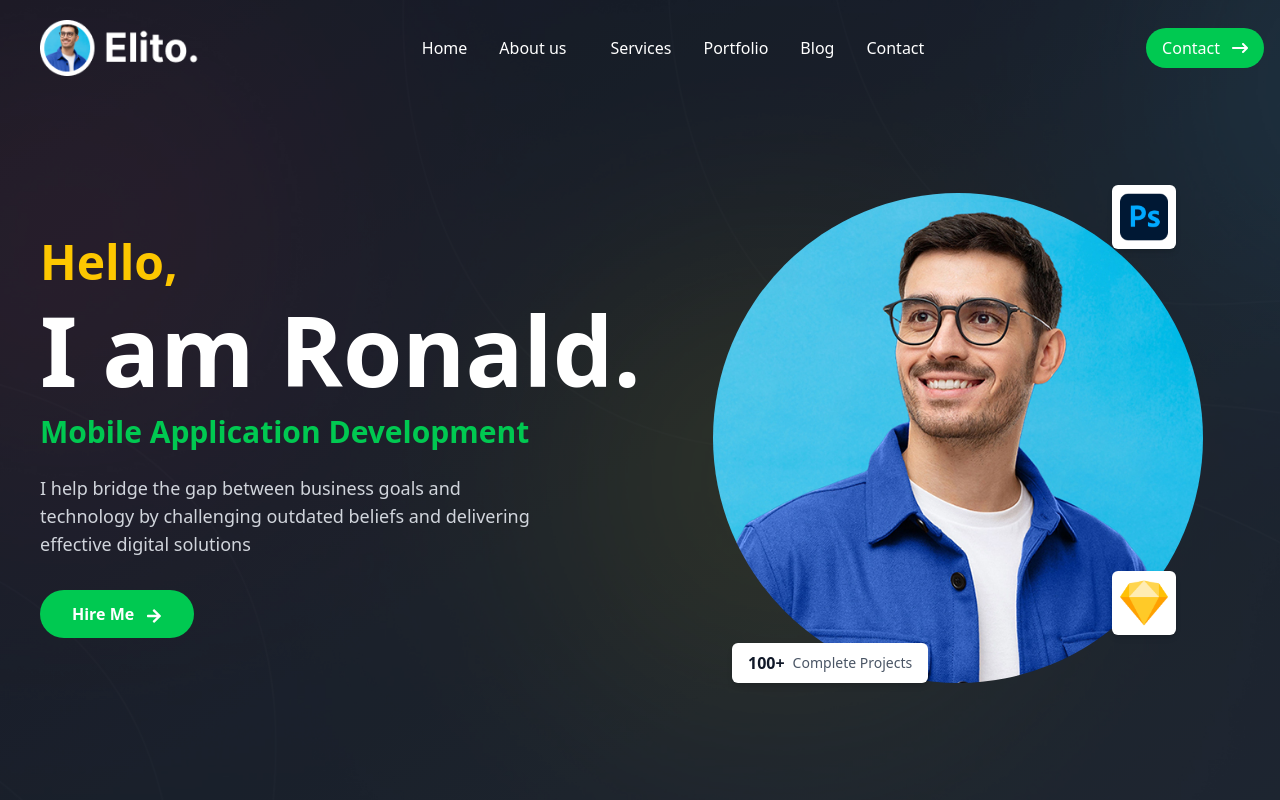
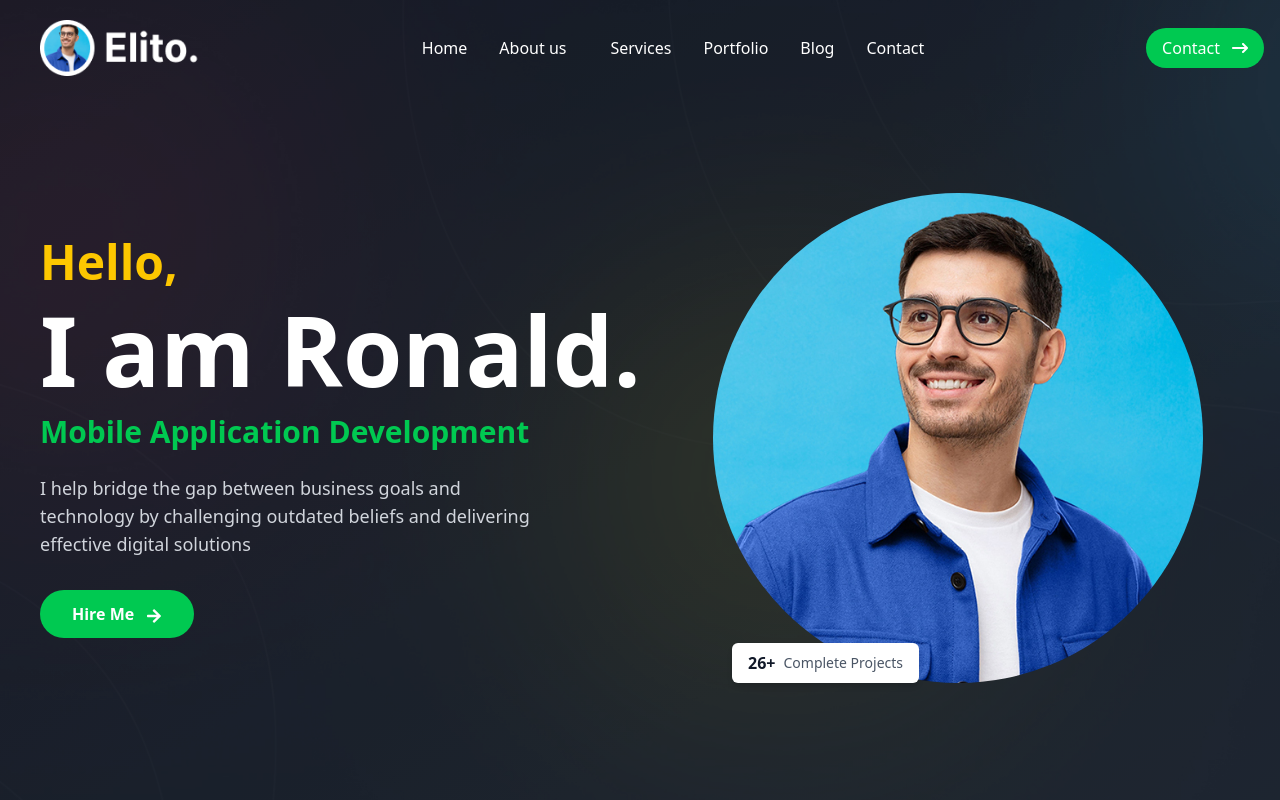
Before and after one commit to AhmadMahmoodRana-dev/SirMobin, a React (Vite) app: page / in a window 1280 px wide. Shown: the top 800 px of the page. Built offline with nearby package versions, Linux system fonts and the light colour scheme.

Commit message:
hero update

```diff
--- a/src/components/Home/Hero.jsx
+++ b/src/components/Home/Hero.jsx
@@ -112,7 +112,7 @@ const Hero = () => {
               </div>
 
               {/* Software Icons */}
-              <div className="absolute -top-2 right-1 lg:right-22 z-20 bg-white p-2 rounded-md shadow-md">
+              {/* <div className="absolute -top-2 right-1 lg:right-22 z-20 bg-white p-2 rounded-md shadow-md">
                 <img
                   src={photoshop}
                   alt="Photoshop Icon"
@@ -121,12 +121,12 @@ const Hero = () => {
               </div>
               <div className="absolute bottom-12 right-1 lg:right-22 z-20 bg-white p-2 rounded-md shadow-md">
                 <img src={sketch} alt="Sketch Icon" className="w-12 h-12" />
-              </div>
+              </div> */}
 
               {/* Projects Completed Badge */}
               <div className="absolute bottom-0 left-4 lg:left-20 z-20 bg-white px-4 py-2 rounded-md shadow-md">
                 <div className="flex items-center">
-                  <span className="font-bold text-gray-900">100+</span>
+                  <span className="font-bold text-gray-900">26+</span>
                   <span className="ml-2 text-sm text-gray-600">
                     Complete Projects
                   </span>
```
